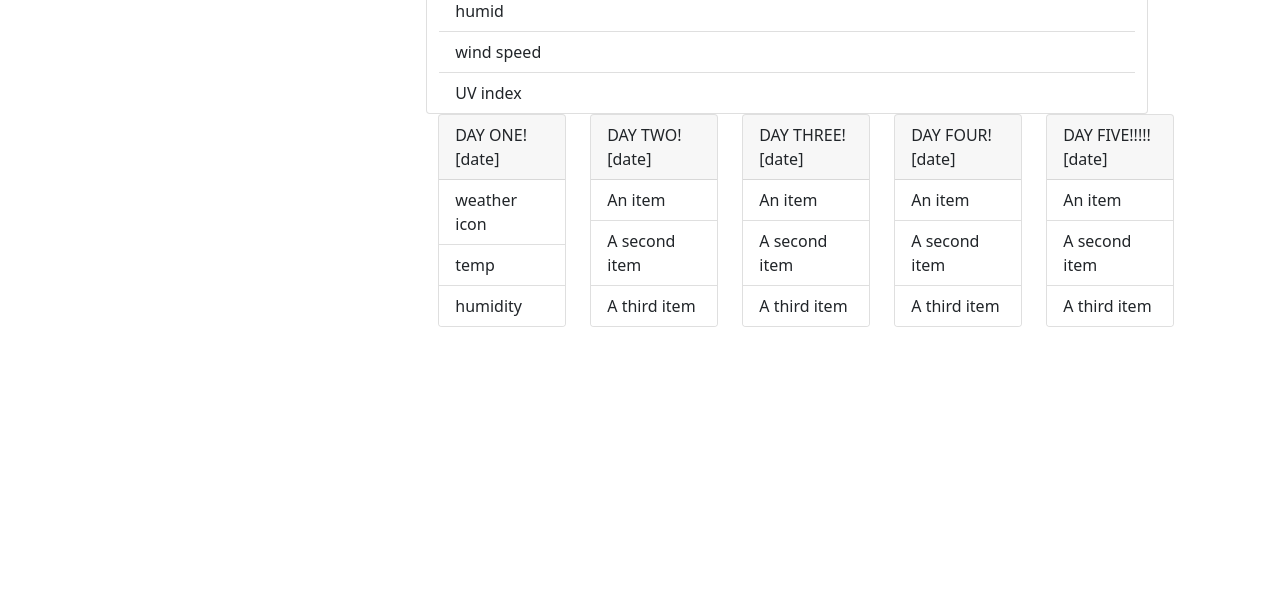
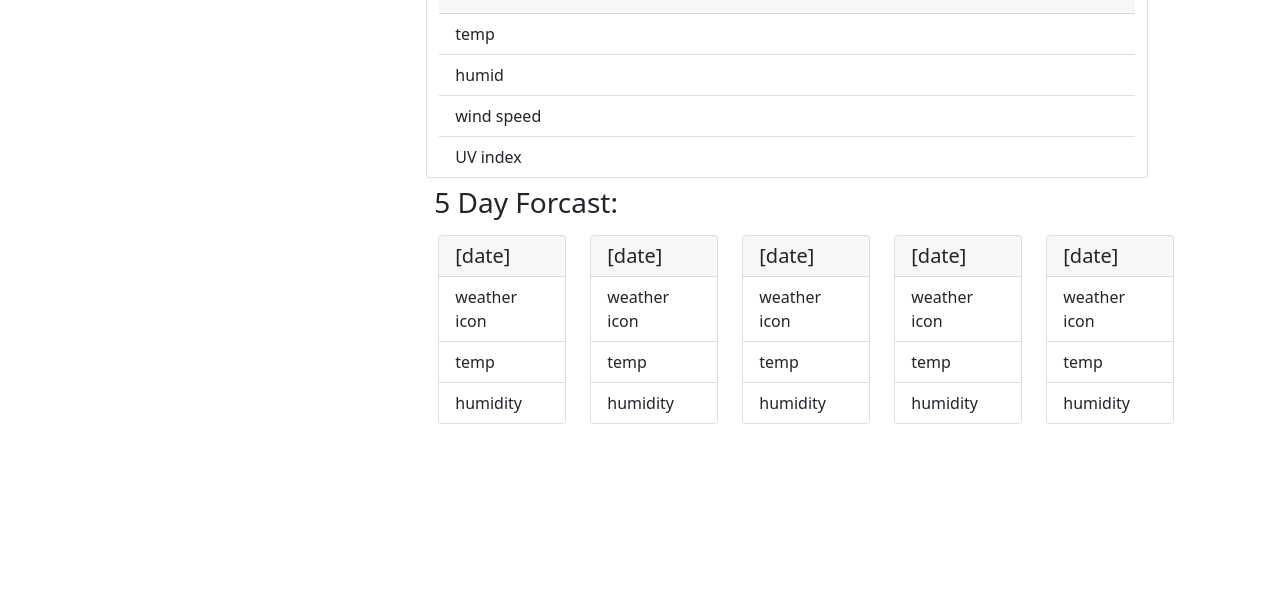
Before and after one commit to epowelldev/u06-weather-dashboard, a plain HTML site: page index.html in a window 1280 px wide. Shown: the part 198-800 px from the top of the page. Drawn offline with nearby package versions, Linux system fonts and the light colour scheme.

Commit message:
working on 'render' loop for 5day forcast

```diff
--- a/assets/main.js
+++ b/assets/main.js
@@ -1,8 +1,7 @@
 // u06-weather-dashboard main.js created by Erickson Powell for UW-SEA-FSF Coding Bootcamp
 
 //API WIZARDRY
-const APIKey = "a3b4f18c52ad53eb1775853a7b8fe0c0";
-const APIKeyName = "homework";
+const API_KEY = "a3b4f18c52ad53eb1775853a7b8fe0c0";
 
 //get previously searched cities, or empty array (fresh localstorage/search)
 let storedCities = JSON.parse(localStorage.getItem("storedCities")) || [];
@@ -16,26 +15,55 @@ let cityName, cityTemp, cityHumidity, windSpeed, uvIndex;
 // THEN I am presented with current and future conditions for that city and that city is added to the search history
 
 // API CALLLLLLLLL
-function getWeatherByCity() {
+function getWeatherByCity(cityToSearch) {
   // let city = "seattle"     //test line
   //first call is to grab lat&lon
-  let cityQueryURL = `https://api.openweathermap.org/data/2.5/weather?q=${cityToSearch}&appid=${APIKey}`
+  let cityQueryURL = `https://api.openweathermap.org/data/2.5/weather?q=${cityToSearch}&appid=${API_KEY}`
 
   //API
   $.ajax({
     url: cityQueryURL,
     method: "GET"
   }).then(function(cityLatLonRes) {
+    //log the response
     console.log(cityLatLonRes);
+    //set lat/lon for detailed api call
     let lat = cityLatLonRes.coord.lat;
     let lon = cityLatLonRes.coord.lon;
     //second call is to get all weather data needed for application
-    let weatherQueryURL = `https://api.openweathermap.org/data/2.5/onecall?lat=${lat}&lon=${lon}&exclude=minutely,hourly&appid=${APIKey}`
+    let weatherQueryURL = `https://api.openweathermap.org/data/2.5/onecall?lat=${lat}&lon=${lon}&exclude=minutely,hourly&appid=${API_KEY}`
     $.ajax({
       url: weatherQueryURL,
       method: "GET"
     }).then(function(weatherRes) {
+      //log response
       console.log(weatherRes);
+      //this is where i will fill vars from response
+      let ccTemp = parseFloat(((weatherRes.current.temp) - 273.15) * (9/5) + 32).toPrecision(4) + "°F";
+      let ccHumid = (weatherRes.current.humidity) + "%";
+      let ccWindSpeed = weatherRes.current.wind_speed;
+      let ccUVIndex = weatherRes.current.uvi;
+      let ccDate = moment().format("dddd, MMMM Do YYYY");
+      console.log(`Temp: ${ccTemp}, Humidity: ${ccHumid}, Wind Speed: ${ccWindSpeed}, UV Index: ${ccUVIndex}`);
+
+      $("#ccHeader").text(cityToSearch);
+      $("#ccDate").text(ccDate);
+      $("#ccTemp").text(`Temp: ${ccTemp}`);
+      $("#ccHumid").text(`Humidity: ${ccHumid}`);
+      $("#ccWindSpeed").text(`Wind Speed: ${ccWindSpeed}`);
+      $("#ccUVIndex").text(`UV Index: ${ccUVIndex}`);
+
+      //5day loop start
+      let fiveDayForcast = weatherRes.daily;
+
+      for(let i = 1; i <= 5; i++) {
+        $(`#day${i}date`).text(moment().add(i, "days").format("MM/DD/YY"));
+        $(`#day${i}temp`).text(`${daily[i].temp.day}`);
+        $(`#day${i}humid`).text(`${i}`);
+        $(`#day${i}icon`).text(`${i}`);
+      }
+
+
     }).catch((error) => console.log("Second API call error: ", error))
 
   }).catch((error) => console.log("First API call error: ", error))
@@ -49,13 +77,17 @@ $("#searchCity").click(function(e) {
   cityToSearch = $(this).parent().find("input").val();
   console.log(cityToSearch);
   //passes city into API call function
-  getWeatherByCity(cityToSearch);
+  detailedSearchRes = getWeatherByCity(cityToSearch);
+
+  displayCurrentSearch(detailedSearchRes);
+
 });
 
 // WHEN I view current weather conditions for that city
 // THEN I am presented with the city name, the date, an icon representation of weather conditions, the temperature, the humidity, the wind speed, and the UV index
 
-
+function displayCurrentSearch(detailedSearchRes) {
+}
 
 
 
--- a/index.html
+++ b/index.html
@@ -16,7 +16,7 @@
   <!-- Start of the main application UI -->
   <div class="container justify-content-around">
 
-    <header class="row justify-content-around align-items-center bg-dark text-light">
+    <header class="row justify-content-around align-items-center bg-dark text-light p-3 m-3">
       <h1 class="col">WEATHER DASHBOARD</h1>
       <h6 class="col">v1.0.0</h6>
     </header>
@@ -38,7 +38,7 @@
             </div>
             <ul class="list-group list-group-flush">
               <li class="list-group-item" id="ccTemp">temp</li>
-              <li class="list-group-item" id="ccHumidity">humid</li>
+              <li class="list-group-item" id="ccHumid">humid</li>
               <li class="list-group-item" id="ccWindSpeed">wind speed</li>
               <li class="list-group-item" id="ccUVIndex">UV index</li>
             </ul>
@@ -46,63 +46,64 @@
         </div>
 
         <div class="row align-items-evenly">
+          <h3 class="p-2">5 Day Forcast:</h3>
           <div class="col">
             <div class="card" id="day1" >
-              <div class="card-header">
-                DAY ONE! [date]
-              </div>
+              <h5 class="card-header" id="day1date">
+                [date]
+              </h5>
               <ul class="list-group list-group-flush">
-                <li class="list-group-item">weather icon</li>
-                <li class="list-group-item">temp</li>
-                <li class="list-group-item">humidity</li>
+                <li class="list-group-item" id="day1icon">weather icon</li>
+                <li class="list-group-item" id="day1temp">temp</li>
+                <li class="list-group-item" id="day1humid">humidity</li>
               </ul>
             </div>
           </div>
           <div class="col">
             <div class="card" id="day2" >
-              <div class="card-header">
-                DAY TWO! [date]
-              </div>
+              <h5 class="card-header" id="day2date">
+                [date]
+              </h5>
               <ul class="list-group list-group-flush">
-                <li class="list-group-item">An item</li>
-                <li class="list-group-item">A second item</li>
-                <li class="list-group-item">A third item</li>
+                <li class="list-group-item" id="day2icon">weather icon</li>
+                <li class="list-group-item" id="day2temp">temp</li>
+                <li class="list-group-item" id="day2humid">humidity</li>
               </ul>
             </div>
           </div>
           <div class="col">
             <div class="card" id="day3">
-              <div class="card-header">
-                DAY THREE! [date]
-              </div>
+              <h5 class="card-header" id="day3date">
+                [date]
+              </h5>
               <ul class="list-group list-group-flush">
-                <li class="list-group-item">An item</li>
-                <li class="list-group-item">A second item</li>
-                <li class="list-group-item">A third item</li>
+                <li class="list-group-item" id="day3icon">weather icon</li>
+                <li class="list-group-item" id="day3temp">temp</li>
+                <li class="list-group-item" id="day3humid">humidity</li>
               </ul>
             </div>
           </div>
           <div class="col">
             <div class="card" id="day4">
-              <div class="card-header">
-                DAY FOUR! [date]
-              </div>
+              <h5 class="card-header" id="day4date">
+                [date]
+              </h5>
               <ul class="list-group list-group-flush">
-                <li class="list-group-item">An item</li>
-                <li class="list-group-item">A second item</li>
-                <li class="list-group-item">A third item</li>
+                <li class="list-group-item" id="day4icon">weather icon</li>
+                <li class="list-group-item" id="day4temp">temp</li>
+                <li class="list-group-item" id="day4humid">humidity</li>
               </ul>
             </div>
           </div>
           <div class="col">
             <div class="card" id="day5">
-              <div class="card-header">
-                DAY FIVE!!!!! [date]
-              </div>
+              <h5 class="card-header" id="day5date">
+                [date]
+              </h5>
               <ul class="list-group list-group-flush">
-                <li class="list-group-item">An item</li>
-                <li class="list-group-item">A second item</li>
-                <li class="list-group-item">A third item</li>
+                <li class="list-group-item" id="day5icon">weather icon</li>
+                <li class="list-group-item" id="day5temp">temp</li>
+                <li class="list-group-item" id="day5humid">humidity</li>
               </ul>
             </div>
           </div>
```
